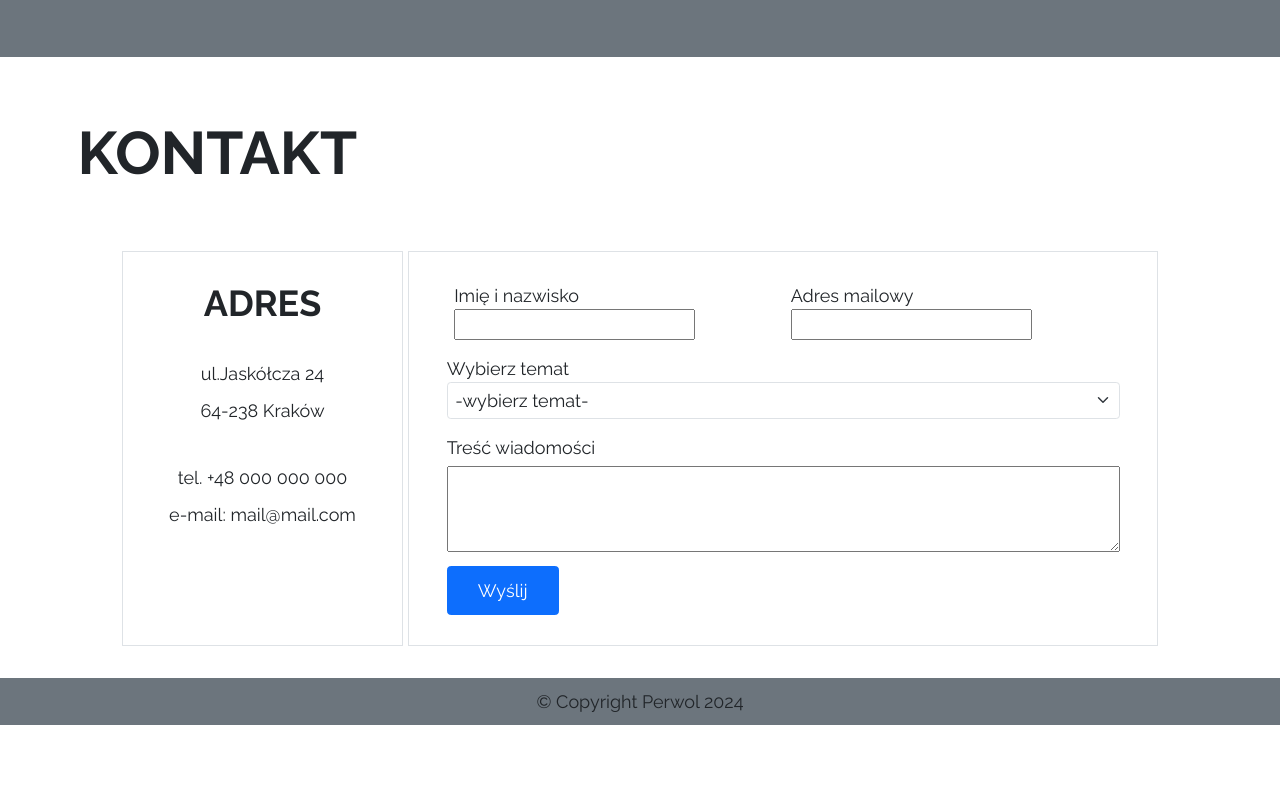
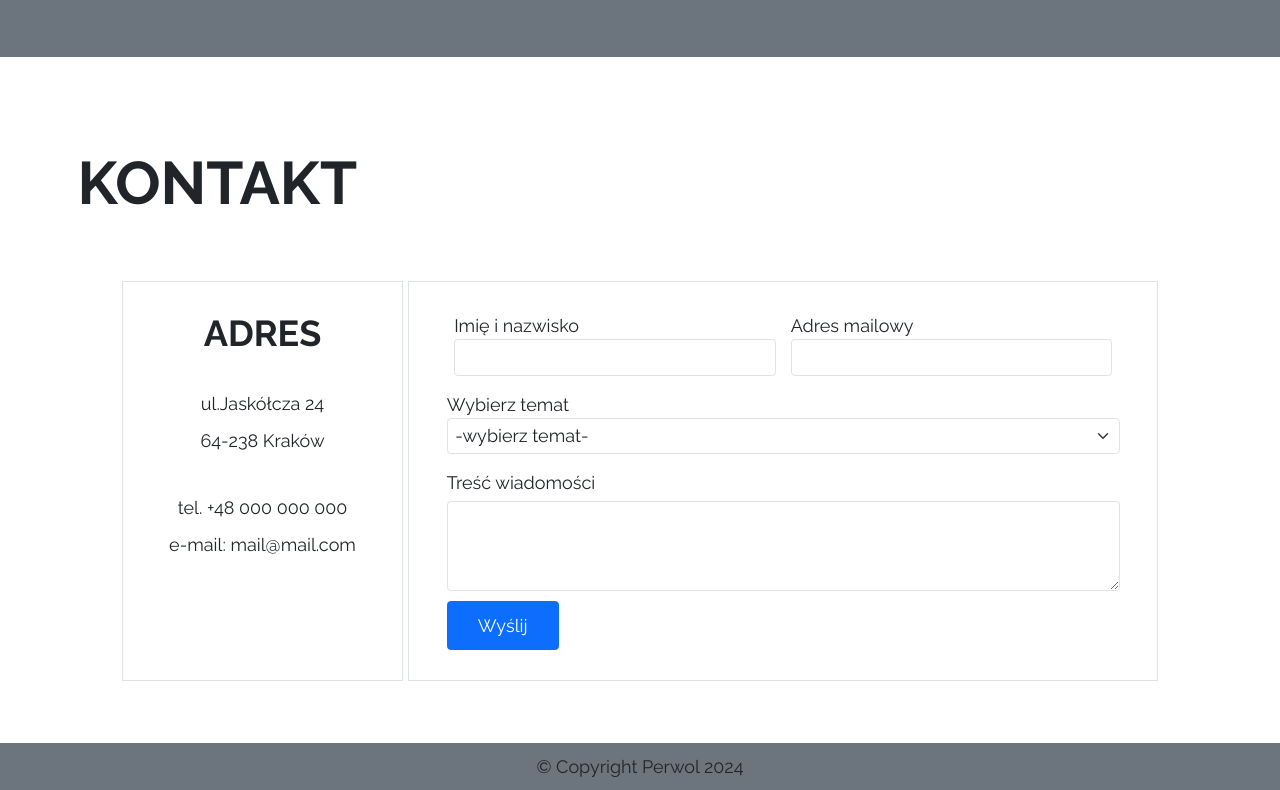
Before and after one commit to Dareczka-alt/BootstrapTask, a plain HTML site: page index.html in a window 1280 px wide. Shown: the part 2770-3560 px from the top of the page. Before the commit the page ends 3495 px from the top, so only its background shows below. Drawn offline with nearby package versions, Linux system fonts and the light colour scheme.

Commit message:
Add padding to inputs, add space for contact section

```diff
--- a/index.html
+++ b/index.html
@@ -193,8 +193,8 @@
 
             </div>
         </section>
-        <section id="contact" class="contact py-5">
-            <div class="container">
+        <section id="contact" class="contact py-5 mt-5">
+            <div class="container py-5">
                 <h2 class="text-uppercase mb-5 pb-5 fw-bold">kontakt</h2>
                 <div class="row m-0 justify-content-center">
                     <div class="col-12 col-lg-3 border d-flex flex-column align-items-center address m-1">
@@ -208,10 +208,10 @@
                         <form class="mx-5 py-5">
                             <div class="row m-0">
                                 <div class="col-12 col-md-6"><label class="w-100"> Imię i nazwisko</label>
-                                    <input type="text" class="col-6 w-75">
+                                    <input type="text" class="col-6  form-control">
                                 </div>
                                 <div class="col-12 col-md-6"><label class="w-100">Adres mailowy</label>
-                                    <input type="text" class="col-6 w-75">
+                                    <input type="text" class="col-6  form-control">
                                 </div>
                             </div>
                             <div class="my-4">
@@ -225,7 +225,7 @@
                             </div>
                             <div class="my-3">
                                 <label class="form-label w-100">Treść wiadomości</label>
-                                <textarea class="w-100 pb-5"></textarea>
+                                <textarea class="w-100 form-control pb-5"></textarea>
                             </div>
                             <button class="btn btn-primary px-5 py-3">Wyślij</button>
                         </form>
```
